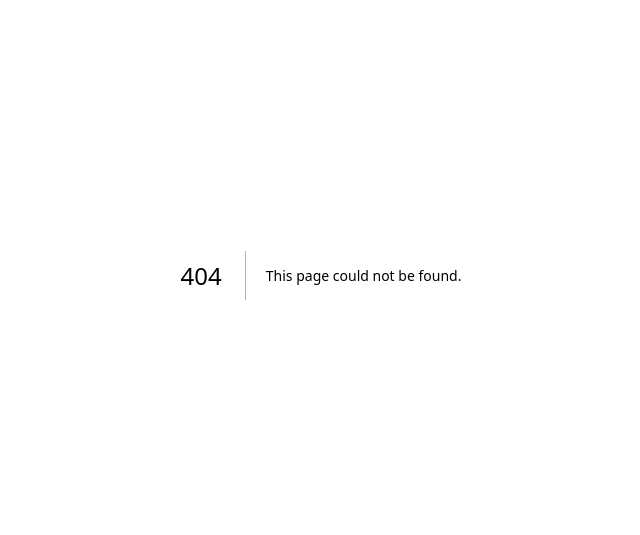
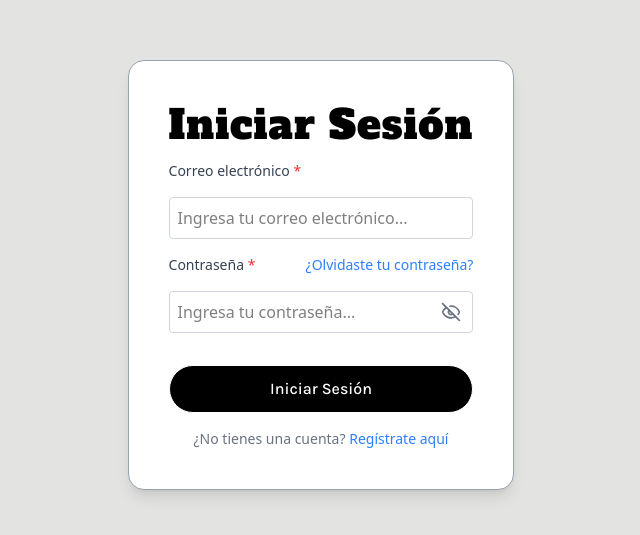
Before and after one commit to Dario-Murillo/Wordle, a Next.js app: page /login in a window 1280 px wide. Before the commit this address had no page. Shown: the part 125-660 px from the top of the page, without its empty margins (319-959 px from the left). Built offline with nearby package versions, Linux system fonts and the light colour scheme.

Commit message:
add: supabase integration and user login

```diff
--- /dev/null
+++ b/src/app/auth/confirm.js
@@ -0,0 +1,25 @@
+import createClient from '@/utils/supabase/server';
+import { redirect } from 'next/navigation';
+
+export default async function GET(request) {
+  const { searchParams } = new URL(request.url);
+  const tokenHash = searchParams.get('token_hash');
+  const type = searchParams.get('type');
+  const next = searchParams.get('next') ?? '/';
+
+  if (tokenHash && type) {
+    const supabase = await createClient();
+
+    const { error } = await supabase.auth.verifyOtp({
+      type,
+      tokenHash,
+    });
+    if (!error) {
+      // redirect user to specified redirect URL or root of app
+      redirect(next);
+    }
+  }
+
+  // redirect the user to an error page with some instructions
+  redirect('/error');
+}
--- /dev/null
+++ b/src/app/login/actions.jsx
@@ -0,0 +1,23 @@
+'use server';
+
+import { redirect } from 'next/navigation';
+import createClient from '@/utils/supabase/server';
+
+export default async function loginAction(formData) {
+  const supabase = await createClient();
+
+  const email = formData.get('email')?.toString();
+  const password = formData.get('password')?.toString();
+
+  if (!email || !password) {
+    redirect('/login?error=Faltan datos');
+  }
+
+  const { error } = await supabase.auth.signInWithPassword({ email, password });
+
+  if (error) {
+    redirect('/login?error=Credenciales invalidas');
+  }
+
+  redirect('/dashboard');
+}
--- /dev/null
+++ b/src/app/login/page.jsx
@@ -0,0 +1,104 @@
+/* eslint-disable jsx-a11y/label-has-associated-control */
+
+'use client';
+
+import { useState, useEffect } from 'react';
+import { useSearchParams, useRouter } from 'next/navigation';
+import { Eye, EyeOff, CircleX } from 'lucide-react';
+import loginAction from './actions';
+
+export default function LoginPage() {
+  const [isVisible, setIsVisible] = useState(false);
+  const searchParams = useSearchParams();
+  const router = useRouter();
+  const error = searchParams.get('error');
+
+  const toggleVisibility = () => setIsVisible((prev) => !prev);
+
+  // Limpiar la URL del error despues de 10 segunods
+  useEffect(() => {
+    if (error) {
+      const timeout = setTimeout(() => {
+        router.replace('/login', { scroll: false });
+      }, 10000);
+      return () => clearTimeout(timeout);
+    }
+    return undefined;
+  }, [error, router]);
+
+  return (
+    <div className="grid grid-rows-[20px_1fr_20px] items-center justify-items-center min-h-screen p-8 pb-20 gap-16 sm:p-20">
+      <main className="flex flex-col gap-[32px] row-start-2 items-center justify-center">
+        <div className="p-10 bg-white rounded-2xl shadow-lg w-full max-w-md border-gray-400 border">
+          <h1 className="mx-auto mb-1.5 font-[family-name:var(--font-alfaslabone)] text-[48px] tracking-wide sm:text-[40px] leading-[1.2] text-center text-black">
+            Iniciar Sesión
+          </h1>
+          <form
+            action={loginAction}
+            className="flex flex-col gap-4 w-full max-w-md"
+          >
+            {error && (
+              <div className="flex flex-row items-center text-red-600 text-sm mt-1.5 bg-red-100 rounded-l-sm">
+                <CircleX className="w-5 h-5 m-2" />
+                <p>{error}</p>
+              </div>
+            )}{' '}
+            <label htmlFor="email" className="text-sm mt-1.5 text-gray-700">
+              Correo electrónico <span className="text-red-500">*</span>
+            </label>
+            <input
+              id="email"
+              name="email"
+              type="email"
+              placeholder="Ingresa tu correo electrónico..."
+              className="p-2 border border-gray-300 rounded text-black"
+              aria-labelledby="email-label"
+            />
+            <div className="flex flex-row">
+              <label htmlFor="password" className="text-sm text-gray-700">
+                Contraseña <span className="text-red-500">*</span>
+              </label>
+              <p
+                href="/recovery"
+                className="text-sm text-blue-500 hover:underline ml-auto"
+              >
+                ¿Olvidaste tu contraseña?
+              </p>
+            </div>
+            <div className="relative mb-4">
+              <input
+                type={isVisible ? 'text' : 'password'}
+                name="password"
+                className="w-full p-2 border border-gray-300 rounded text-black"
+                placeholder="Ingresa tu contraseña..."
+              />
+              <button
+                type="button"
+                onClick={toggleVisibility}
+                className="absolute inset-y-0 right-0 flex items-center px-3"
+              >
+                {isVisible ? (
+                  <Eye className="w-5 h-5 text-gray-500" />
+                ) : (
+                  <EyeOff className="w-5 h-5 text-gray-500" />
+                )}
+              </button>
+            </div>
+            <button
+              type="submit"
+              className="cursor-pointer rounded-full font-[family-name:var(--font-karla)] border border-solid text-white bg-black font-medium text-sm sm:text-base h-10 sm:h-12 px-4 sm:px-5 w-full"
+            >
+              Iniciar Sesión
+            </button>
+            <p className="text-sm text-gray-500 text-center">
+              ¿No tienes una cuenta?{' '}
+              <a href="/signup" className="text-blue-500 hover:underline">
+                Regístrate aquí
+              </a>
+            </p>
+          </form>
+        </div>
+      </main>
+    </div>
+  );
+}
--- /dev/null
+++ b/src/middleware/middleware.js
@@ -0,0 +1,18 @@
+import updateSession from '@/utils/supabase/middleware';
+
+export async function middleware(request) {
+  return updateSession(request);
+}
+
+export const config = {
+  matcher: [
+    /*
+     * Match all request paths except for the ones starting with:
+     * - _next/static (static files)
+     * - _next/image (image optimization files)
+     * - favicon.ico (favicon file)
+     * Feel free to modify this pattern to include more paths.
+     */
+    '/((?!_next/static|_next/image|favicon.ico|.*\\.(?:svg|png|jpg|jpeg|gif|webp)$).*)',
+  ],
+};
--- /dev/null
+++ b/src/utils/supabase/client.js
@@ -0,0 +1,8 @@
+import { createBrowserClient } from '@supabase/ssr';
+
+export default function createClient() {
+  return createBrowserClient(
+    process.env.NEXT_PUBLIC_SUPABASE_URL,
+    process.env.NEXT_PUBLIC_SUPABASE_ANON_KEY,
+  );
+}
--- /dev/null
+++ b/src/utils/supabase/middleware.js
@@ -0,0 +1,67 @@
+import { createServerClient } from '@supabase/ssr';
+import { NextResponse } from 'next/server';
+
+export default async function updateSession(request) {
+  let supabaseResponse = NextResponse.next({
+    request,
+  });
+
+  const supabase = createServerClient(
+    process.env.NEXT_PUBLIC_SUPABASE_URL,
+    process.env.NEXT_PUBLIC_SUPABASE_ANON_KEY,
+    {
+      cookies: {
+        getAll() {
+          return request.cookies.getAll();
+        },
+        setAll(cookiesToSet) {
+          cookiesToSet.forEach(({ name, value }) =>
+            request.cookies.set(name, value),
+          );
+          supabaseResponse = NextResponse.next({
+            request,
+          });
+          cookiesToSet.forEach(({ name, value, options }) =>
+            supabaseResponse.cookies.set(name, value, options),
+          );
+        },
+      },
+    },
+  );
+
+  // Do not run code between createServerClient and
+  // supabase.auth.getUser(). A simple mistake could make it very hard to debug
+  // issues with users being randomly logged out.
+
+  // IMPORTANT: DO NOT REMOVE auth.getUser()
+
+  const {
+    data: { user },
+  } = await supabase.auth.getUser();
+
+  if (
+    !user &&
+    !request.nextUrl.pathname.startsWith('/login') &&
+    !request.nextUrl.pathname.startsWith('/auth')
+  ) {
+    // no user, potentially respond by redirecting the user to the login page
+    const url = request.nextUrl.clone();
+    url.pathname = '/login';
+    return NextResponse.redirect(url);
+  }
+
+  // IMPORTANT: You *must* return the supabaseResponse object as it is.
+  // If you're creating a new response object with NextResponse.next() make sure to:
+  // 1. Pass the request in it, like so:
+  //    const myNewResponse = NextResponse.next({ request })
+  // 2. Copy over the cookies, like so:
+  //    myNewResponse.cookies.setAll(supabaseResponse.cookies.getAll())
+  // 3. Change the myNewResponse object to fit your needs, but avoid changing
+  //    the cookies!
+  // 4. Finally:
+  //    return myNewResponse
+  // If this is not done, you may be causing the browser and server to go out
+  // of sync and terminate the user's session prematurely!
+
+  return supabaseResponse;
+}
--- /dev/null
+++ b/src/utils/supabase/server.js
@@ -0,0 +1,29 @@
+import { createServerClient } from '@supabase/ssr';
+import { cookies } from 'next/headers';
+
+export default async function createClient() {
+  const cookieStore = await cookies();
+
+  return createServerClient(
+    process.env.NEXT_PUBLIC_SUPABASE_URL,
+    process.env.NEXT_PUBLIC_SUPABASE_ANON_KEY,
+    {
+      cookies: {
+        getAll() {
+          return cookieStore.getAll();
+        },
+        setAll(cookiesToSet) {
+          try {
+            cookiesToSet.forEach(({ name, value, options }) =>
+              cookieStore.set(name, value, options),
+            );
+          } catch {
+            // The `setAll` method was called from a Server Component.
+            // This can be ignored if you have middleware refreshing
+            // user sessions.
+          }
+        },
+      },
+    },
+  );
+}
```
Also changed, not shown: package.json (+10 -1 lines), 1 other file (tests, documents, lock files or other folders).
